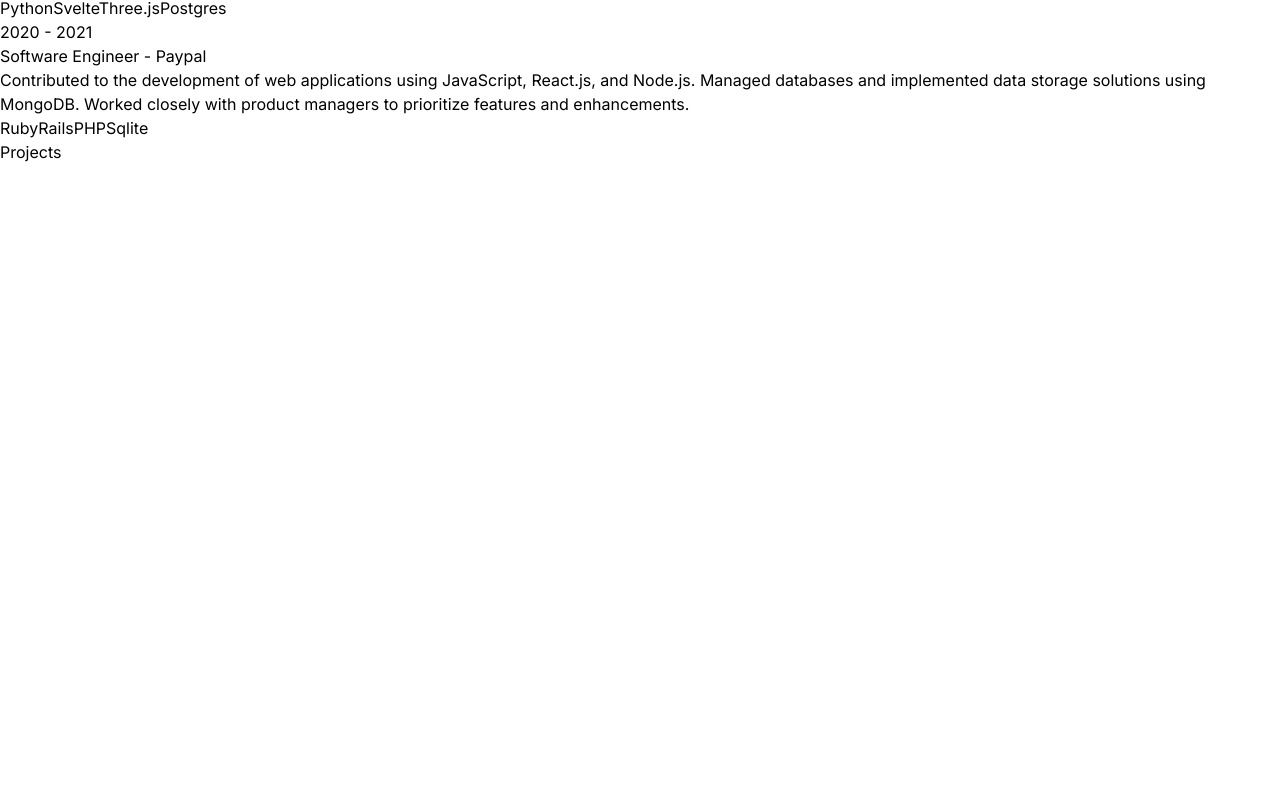
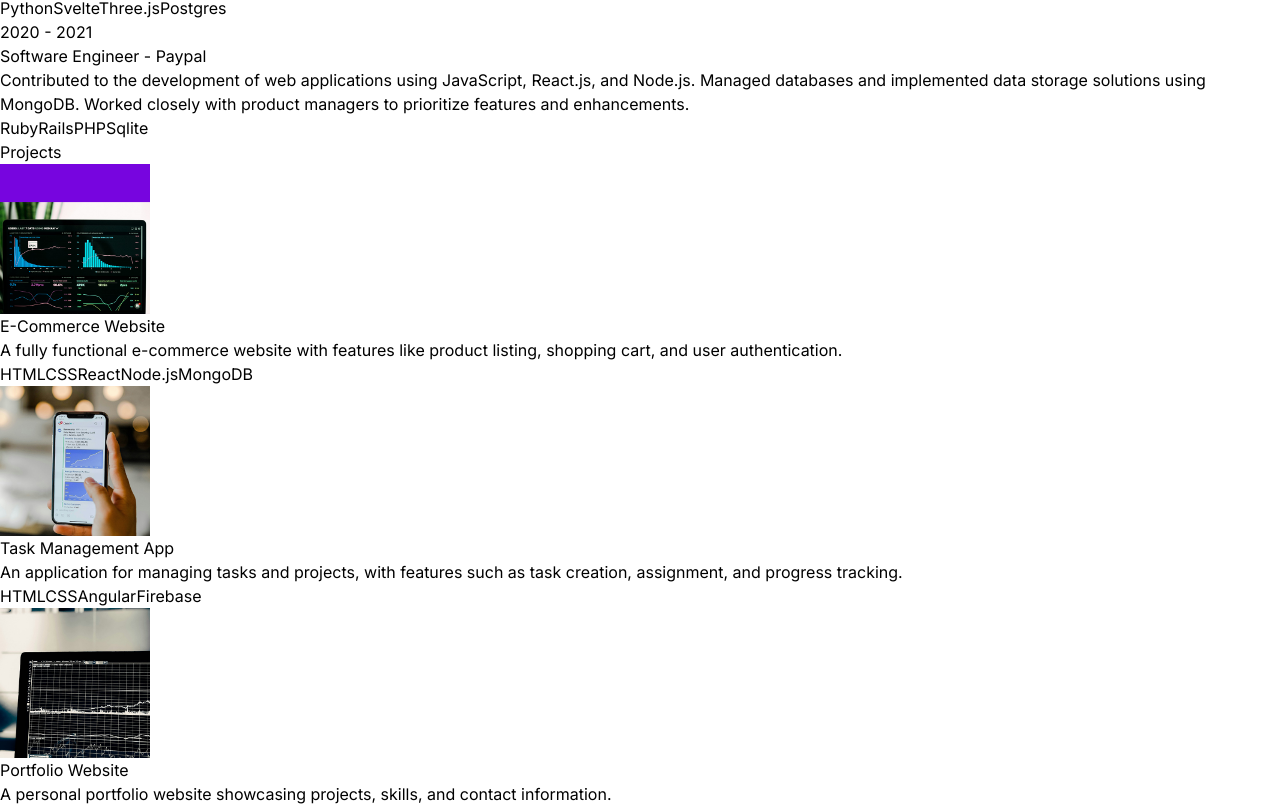
Before and after one commit to dakshu04/React-portfolio, a React (Vite) app: page / in a window 1280 px wide. Shown: the part 1898-2704 px from the top of the page. Before the commit the page ends 2062 px from the top, so only its background shows below. Built offline with nearby package versions, Linux system fonts and the light colour scheme.

Commit message:
Done with Projects.jsx

```diff
--- a/src/components/Projects.jsx
+++ b/src/components/Projects.jsx
@@ -1,7 +1,28 @@
 import React from 'react'
+import { PROJECTS } from "../constants";
 
 export default function Projects() {
   return (
-    <div>Projects</div>
+    <div className="border-b border-neutral-900 pb-4"> <h1 className="my-20 text-center text-4xl">Projects
+        </h1>
+          <div>
+            {PROJECTS.map((project,index ) => (
+                <div key = {index} className="mb-8 flex flex-wrap lg:justify-center">
+                    <div className="w-full lg:w-1/4">
+                    <img src={project.image} width={150} height={150} alt = {project.title} className="mb-6 rounded" />
+                    </div>
+
+                    <div className="w-full max-w-xl lg:w-3/4">
+                        <h6 className="mb-2 font-semibold">{project.title}</h6>
+                        <p className="mb-4 text-neutral-400">{project.description}</p>
+                        {project.technologies.map((tech, index) => (
+                            <span key={index} className="mr-2 rounded bg-neutral-900 px-2 py-1 text-sm font-medium text-purple-900">
+                                {tech}</span>
+                        ))}
+                    </div>
+                </div>
+            ))}
+        </div>
+    </div>
   )
 }
```
